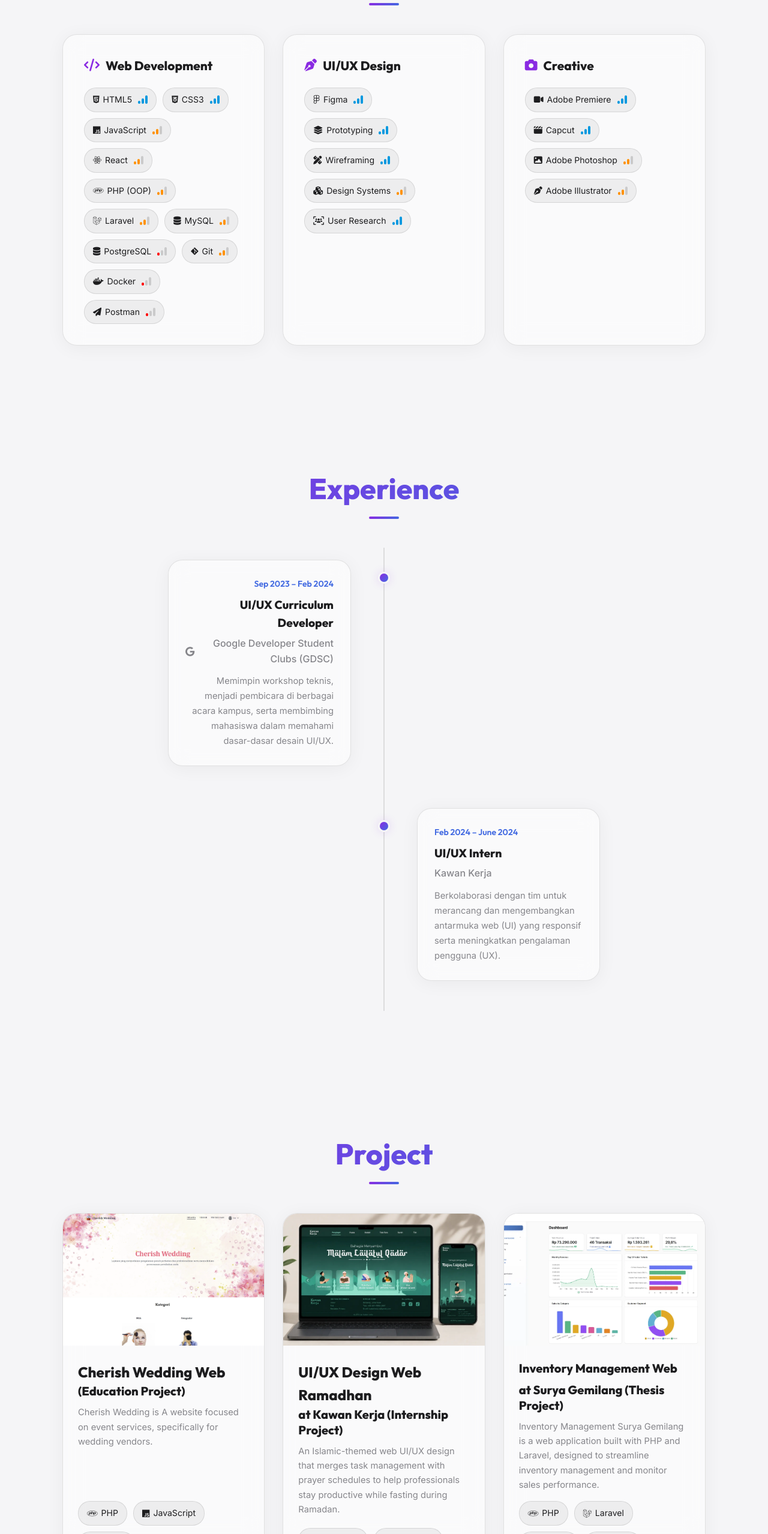
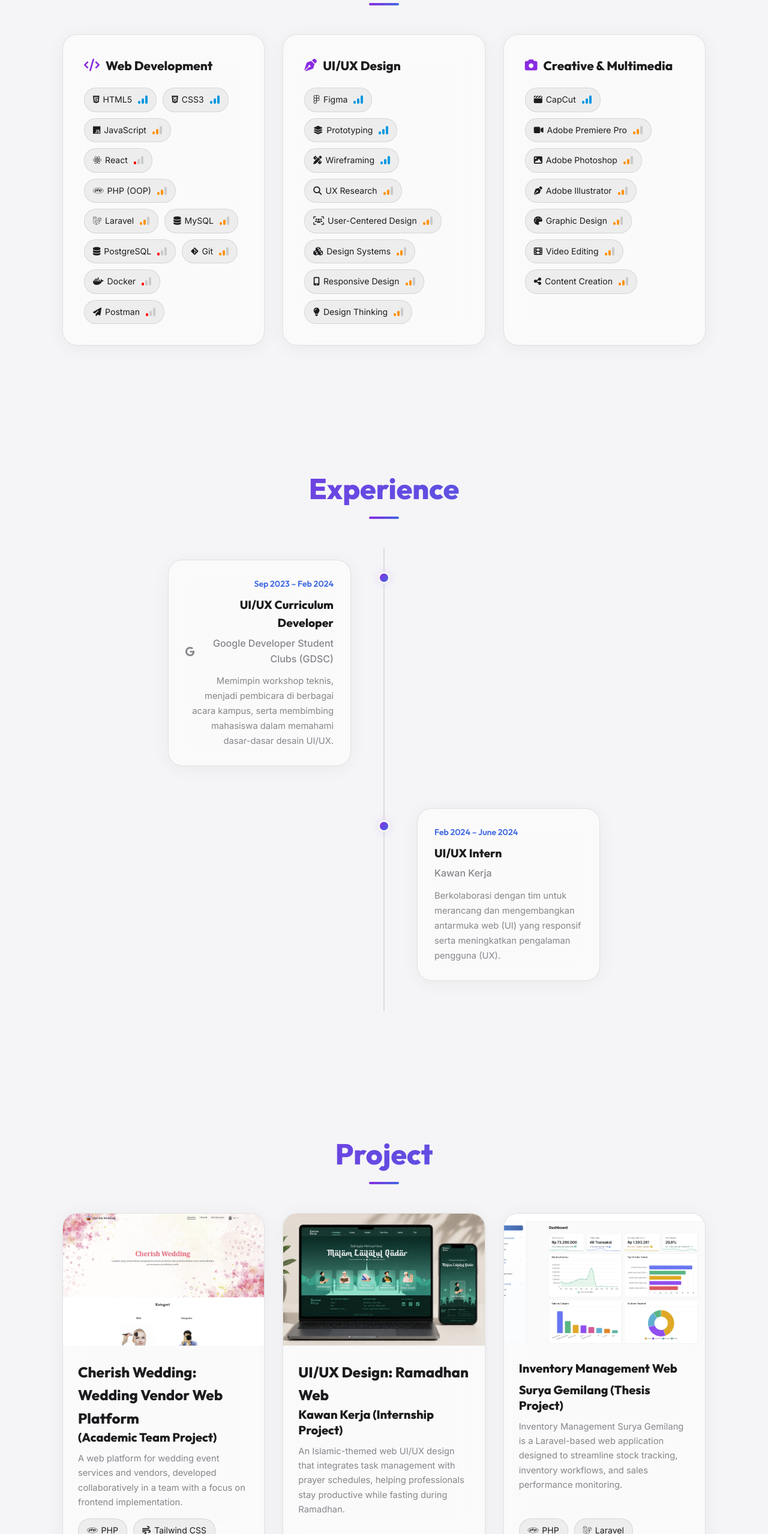
Before and after one commit to hafizfaiz/Portfolio, a plain HTML site: page index.html in a window 1280 px wide. Shown: the part 1800-4357 px from the top of the page at 60% size. Drawn offline with Linux system fonts and the light colour scheme.

Commit message:
Menambah Konten

```diff
--- a/index.html
+++ b/index.html
@@ -34,7 +34,8 @@
             <div class="hero-content">
                 <h3 class="hero-name-label">HAFIZH FAIZ</h3>
                 <h2 class="hero-name-full">FADHLURRAHMAN S. T.</h2>
-                <p class="hero-subtitle">A Fresh graduate in Informatics Engineering from Universitas Pasundan who is focusing on Junior Fullstack Web Development with a background in UI/UX Design.</p>
+                <p class="hero-subtitle">A Fresh graduate in Informatics Engineering from Universitas Pasundan who is
+                    focusing on Junior Fullstack Web Development with a background in UI/UX Design.</p>
                 <div class="hero-actions">
                     <a href="#about" class="btn">Explore More</a>
                     <a class="btn btn-outline" href="assets/HafizhFaizFadhlurrahman_CV.pdf" target="_blank">
@@ -117,124 +118,197 @@
         <section id="keahlian">
             <h2 class="section-title">Skills & Tools</h2>
             <div class="skills-container">
+
                 <div class="skill-category glass">
                     <h3><i class="fa-solid fa-code"></i> Web Development</h3>
                     <div class="skill-tags">
+
                         <span class="skill-tag" data-level="3">
                             <i class="fa-brands fa-html5"></i> HTML5
                             <span class="skill-level" aria-label="Expert">
                                 <span class="bar"></span><span class="bar"></span><span class="bar"></span>
                             </span>
                         </span>
-
                         <span class="skill-tag" data-level="3">
                             <i class="fa-brands fa-css3-alt"></i> CSS3
                             <span class="skill-level" aria-label="Expert">
                                 <span class="bar"></span><span class="bar"></span><span class="bar"></span>
                             </span>
                         </span>
-
                         <span class="skill-tag" data-level="2">
                             <i class="fa-brands fa-js"></i> JavaScript
                             <span class="skill-level" aria-label="Intermediate">
                                 <span class="bar"></span><span class="bar"></span><span class="bar"></span>
                             </span>
                         </span>
+                        <span class="skill-tag" data-level="1">
+                            <i class="fa-brands fa-react"></i> React
+                            <span class="skill-level" aria-label="Intermediate">
+                                <span class="bar"></span><span class="bar"></span><span class="bar"></span>
+                            </span>
+                        </span>
+                        <span class="skill-tag" data-level="2">
+                            <i class="fa-brands fa-php"></i> PHP (OOP)
+                            <span class="skill-level" aria-label="Intermediate">
+                                <span class="bar"></span><span class="bar"></span><span class="bar"></span>
+                            </span>
+                        </span>
+                        <span class="skill-tag" data-level="2">
+                            <i class="fa-brands fa-laravel"></i> Laravel
+                            <span class="skill-level" aria-label="Intermediate">
+                                <span class="bar"></span><span class="bar"></span><span class="bar"></span>
+                            </span>
+                        </span>
+                        <span class="skill-tag" data-level="2">
+                            <i class="fa-solid fa-database"></i> MySQL
+                            <span class="skill-level" aria-label="Intermediate">
+                                <span class="bar"></span><span class="bar"></span><span class="bar"></span>
+                            </span>
+                        </span>
+                        <span class="skill-tag" data-level="1">
+                            <i class="fa-solid fa-database"></i> PostgreSQL
+                            <span class="skill-level" aria-label="Intermediate">
+                                <span class="bar"></span><span class="bar"></span><span class="bar"></span>
+                            </span>
+                        </span>
+                        <span class="skill-tag" data-level="2">
+                            <i class="fa-brands fa-git-alt"></i> Git
+                            <span class="skill-level" aria-label="Intermediate">
+                                <span class="bar"></span><span class="bar"></span><span class="bar"></span>
+                            </span>
+                        </span>
+                        <span class="skill-tag" data-level="1">
+                            <i class="fa-brands fa-docker"></i> Docker
+                            <span class="skill-level" aria-label="Beginner">
+                                <span class="bar"></span><span class="bar"></span><span class="bar"></span>
+                            </span>
+                        </span>
+                        <span class="skill-tag" data-level="1">
+                            <i class="fa-solid fa-paper-plane"></i> Postman
+                            <span class="skill-level" aria-label="Beginner">
+                                <span class="bar"></span><span class="bar"></span><span class="bar"></span>
+                            </span>
+                        </span>
+
+                    </div>
+                </div>
+                <div class="skill-category glass">
+                    <h3><i class="fa-solid fa-pen-nib"></i> UI/UX Design</h3>
+                    <div class="skill-tags">
+
+                        <span class="skill-tag" data-level="3">
+                            <i class="fa-brands fa-figma"></i> Figma
+                            <span class="skill-level" aria-label="Advanced">
+                                <span class="bar"></span><span class="bar"></span><span class="bar"></span>
+                            </span>
+                        </span>
+
+                        <span class="skill-tag" data-level="3">
+                            <i class="fa-solid fa-layer-group"></i> Prototyping
+                            <span class="skill-level" aria-label="Advanced">
+                                <span class="bar"></span><span class="bar"></span><span class="bar"></span>
+                            </span>
+                        </span>
+
+                        <span class="skill-tag" data-level="3">
+                            <i class="fa-solid fa-pen-ruler"></i> Wireframing
+                            <span class="skill-level" aria-label="Advanced">
+                                <span class="bar"></span><span class="bar"></span><span class="bar"></span>
+                            </span>
+                        </span>
 
                         <span class="skill-tag" data-level="2">
-                            <i class="fa-brands fa-react"></i> React
+                            <i class="fa-solid fa-magnifying-glass"></i> UX Research
                             <span class="skill-level" aria-label="Intermediate">
                                 <span class="bar"></span><span class="bar"></span><span class="bar"></span>
                             </span>
                         </span>
 
                         <span class="skill-tag" data-level="2">
-                            <i class="fa-brands fa-php"></i> PHP (OOP)
+                            <i class="fa-solid fa-users-viewfinder"></i> User-Centered Design
                             <span class="skill-level" aria-label="Intermediate">
                                 <span class="bar"></span><span class="bar"></span><span class="bar"></span>
                             </span>
                         </span>
 
                         <span class="skill-tag" data-level="2">
-                            <i class="fa-brands fa-laravel"></i> Laravel
+                            <i class="fa-solid fa-cubes"></i> Design Systems
                             <span class="skill-level" aria-label="Intermediate">
                                 <span class="bar"></span><span class="bar"></span><span class="bar"></span>
                             </span>
                         </span>
 
                         <span class="skill-tag" data-level="2">
-                            <i class="fa-solid fa-database"></i> MySQL
+                            <i class="fa-solid fa-mobile-screen-button"></i> Responsive Design
+                            <span class="skill-level" aria-label="Intermediate">
+                                <span class="bar"></span><span class="bar"></span><span class="bar"></span>
+                            </span>
+                        </span>
+                        <span class="skill-tag" data-level="2">
+                            <i class="fa-solid fa-lightbulb"></i> Design Thinking
                             <span class="skill-level" aria-label="Intermediate">
                                 <span class="bar"></span><span class="bar"></span><span class="bar"></span>
                             </span>
                         </span>
 
-                        <span class="skill-tag" data-level="1">
-                            <i class="fa-solid fa-database"></i> PostgreSQL
+                    </div>
+                </div>
+<div class="skill-category glass">
+    <h3><i class="fa-solid fa-camera"></i> Creative & Multimedia</h3>
+    <div class="skill-tags">
+
+        <span class="skill-tag" data-level="3">
+            <i class="fa-solid fa-clapperboard"></i> CapCut
+            <span class="skill-level" aria-label="Advanced">
+                <span class="bar"></span><span class="bar"></span><span class="bar"></span>
+            </span>
+        </span>
+
+        <span class="skill-tag" data-level="2">
+            <i class="fa-solid fa-video"></i> Adobe Premiere Pro
             <span class="skill-level" aria-label="Intermediate">
                 <span class="bar"></span><span class="bar"></span><span class="bar"></span>
             </span>
         </span>
 
         <span class="skill-tag" data-level="2">
-                            <i class="fa-brands fa-git-alt"></i> Git
+            <i class="fa-solid fa-image"></i> Adobe Photoshop
             <span class="skill-level" aria-label="Intermediate">
                 <span class="bar"></span><span class="bar"></span><span class="bar"></span>
             </span>
         </span>
 
-                        <span class="skill-tag" data-level="1">
-                            <i class="fa-brands fa-docker"></i> Docker
+        <span class="skill-tag" data-level="2">
+            <i class="fa-solid fa-pen-nib"></i> Adobe Illustrator
             <span class="skill-level" aria-label="Beginner">
                 <span class="bar"></span><span class="bar"></span><span class="bar"></span>
             </span>
         </span>
 
-                        <span class="skill-tag" data-level="1">
-                            <i class="fa-solid fa-paper-plane"></i> Postman
-                            <span class="skill-level" aria-label="Beginner">
+        <span class="skill-tag" data-level="2">
+            <i class="fa-solid fa-palette"></i> Graphic Design
+            <span class="skill-level" aria-label="Intermediate">
                 <span class="bar"></span><span class="bar"></span><span class="bar"></span>
             </span>
         </span>
+
+        <span class="skill-tag" data-level="2">
+            <i class="fa-solid fa-film"></i> Video Editing
+            <span class="skill-level" aria-label="Intermediate">
+                <span class="bar"></span><span class="bar"></span><span class="bar"></span>
+            </span>
+        </span>
+
+        <span class="skill-tag" data-level="2">
+            <i class="fa-solid fa-share-nodes"></i> Content Creation
+            <span class="skill-level" aria-label="Intermediate">
+                <span class="bar"></span><span class="bar"></span><span class="bar"></span>
+            </span>
+        </span>
+
     </div>
 </div>
-                <div class="skill-category glass">
-                    <h3><i class="fa-solid fa-pen-nib"></i> UI/UX Design</h3>
-                    <div class="skill-tags">
-                        <span class="skill-tag" data-level="3"><i class="fa-brands fa-figma"></i> Figma<span
-                                class="skill-level" aria-label="Expert"><span class="bar"></span><span
-                                    class="bar"></span><span class="bar"></span></span></span>
-                        <span class="skill-tag" data-level="3"><i class="fa-solid fa-layer-group"></i> Prototyping<span
-                                class="skill-level" aria-label="Expert"><span class="bar"></span><span
-                                    class="bar"></span><span class="bar"></span></span></span>
-                        <span class="skill-tag" data-level="3"><i class="fa-solid fa-pen-ruler"></i> Wireframing<span
-                                class="skill-level" aria-label="Intermediate"><span class="bar"></span><span
-                                    class="bar"></span><span class="bar"></span></span></span>
-                        <span class="skill-tag" data-level="2"><i class="fa-solid fa-cubes"></i> Design Systems<span
-                                class="skill-level" aria-label="Intermediate"><span class="bar"></span><span
-                                    class="bar"></span><span class="bar"></span></span></span>
-                        <span class="skill-tag" data-level="3"><i class="fa-solid fa-users-viewfinder"></i> User
-                            Research<span class="skill-level" aria-label="Low"><span class="bar"></span><span
-                                    class="bar"></span><span class="bar"></span></span></span>
-                    </div>
-                </div>
-                <div class="skill-category glass">
-                    <h3><i class="fa-solid fa-camera"></i> Creative</h3>
-                    <div class="skill-tags">
-                        <span class="skill-tag" data-level="3"><i class="fa-solid fa-video"></i> Adobe Premiere<span
-                                class="skill-level" aria-label="Intermediate"><span class="bar"></span><span
-                                    class="bar"></span><span class="bar"></span></span></span>
-                        <span class="skill-tag" data-level="3"><i class="fa-solid fa-clapperboard"></i> Capcut<span
-                                class="skill-level" aria-label="Expert"><span class="bar"></span><span
-                                    class="bar"></span><span class="bar"></span></span></span>
-                        <span class="skill-tag" data-level="2"><i class="fa-solid fa-image"></i> Adobe Photoshop<span
-                                class="skill-level" aria-label="Intermediate"><span class="bar"></span><span
-                                    class="bar"></span><span class="bar"></span></span></span>
-                        <span class="skill-tag" data-level="2"><i class="fa-solid fa-pen-nib"></i> Adobe
-                            Illustrator<span class="skill-level" aria-label="Low"><span class="bar"></span><span
-                                    class="bar"></span><span class="bar"></span></span></span>
-                    </div>
-                </div>
+
             </div>
         </section>
 
@@ -283,12 +357,14 @@
                 <div class="project-card glass">
                     <img src="assets/Cherish Wedding.webp" alt="Analytics Dashboard" class="project-img">
                     <div class="project-info">
-                        <h2>Cherish Wedding Web</h2>
-                        <h3 class="project-subtitle">(Education Project)</h3>
-                        <p>Cherish Wedding is A website focused on event services, specifically for wedding vendors.</p>
+                        <h2>Cherish Wedding: Wedding Vendor Web Platform</h2>
+                        <h3 class="project-subtitle">(Academic Team Project)</h3>
+                        <p>A web platform for wedding event services and vendors, developed collaboratively in a team
+                            with a focus on frontend implementation.</p>
                         <div class="skill-tags">
                             <span class="skill-tag"><i class="fa-brands fa-php"></i> PHP</span>
-                            <span class="skill-tag"><i class="fa-brands fa-js"></i> JavaScript</span>
+                            <span class="skill-tag"><i class="fa-solid fa-wind"></i> Tailwind CSS</span>
+                            <span class="skill-tag"><i class="fa-solid fa-play"></i> Flowbite</span>
                             <span class="skill-tag"><i class="fa-solid fa-database"></i> My Sql</span>
                         </div>
                         <div class="project-links">
@@ -302,9 +378,9 @@
                             </a>
                         </div>
                         <div class="project-links">
-                            <a href="javascript:void(0);" onclick="openImageModal('assets/mysql.webp')"
+                            <a href="javascript:void(0);" onclick="openImageModal('assets/CherishWeddingDB.webp')"
                                 class="link-demo">
-                                <i class="fa-solid fa-eye"></i> MySql Database
+                                <i class="fa-solid fa-database"></i> MySql Database
                             </a>
                             <a href="javascript:void(0);" onclick="openImageModal('assets/GithubTeamCollab.webp')"
                                 class="link-code">
@@ -316,10 +392,10 @@
                 <div class="project-card glass">
                     <img src="assets/Ramadhan.webp" alt="Wellness App UI" class="project-img">
                     <div class="project-info">
-                                <h2>UI/UX Design Web Ramadhan</h2>
-                                <h3 class="project-subtitle">at Kawan Kerja (Internship Project)</h3>
-                                <p>An Islamic-themed web UI/UX design that merges task management with prayer schedules to help
-                                    professionals stay productive while fasting during Ramadan.</p>
+                        <h2>UI/UX Design: Ramadhan Web</h2>
+                        <h3 class="project-subtitle">Kawan Kerja (Internship Project)</h3>
+                        <p>An Islamic-themed web UI/UX design that integrates task management with prayer schedules,
+                            helping professionals stay productive while fasting during Ramadhan.</p>
                         <div class="skill-tags">
                             <span class="skill-tag"><i class="fa-brands fa-figma"></i> Wireframe</span>
                             <span class="skill-tag"><i class="fa-solid fa-palette"></i> UI Design</span>
@@ -331,15 +407,9 @@
                                 class="link-demo">
                                 <i class="fa-solid fa-eye"></i> Preview
                             </a>
-                                    <a href="javascript:void(0);" onclick="openImageModal('assets/Figma.webp')"
+                            <a href="https://www.figma.com/design/Z9HHGWl6I5S4HkOANYqlnh/Untitled?node-id=14-2&m=dev&t=BWlbjGQdrkL6rGVH-1"
                                 class="link-code">
                                 <i class="fa-brands fa-figma"></i> Figma
-                                    </a>
-                                </div>
-                                <div class="project-links">
-                                    <a href="javascript:void(0);" onclick="openImageModal('assets/Ramadhan.webp')"
-                                        class="link-demo">
-                                        <i class="fa-solid fa-eye"></i> Preview
                             </a>
                         </div>
                     </div>
@@ -348,13 +418,12 @@
                     <img src="assets/SuryaGemilang.webp" alt="Analytics Dashboard" class="project-img">
                     <div class="project-info">
                         <h3>Inventory Management Web</h3>
-                        <h3 class="project-subtitle">at Surya Gemilang (Thesis Project)</h3>
-                        <p>Inventory Management Surya Gemilang is a web application built with PHP and Laravel, designed
-                            to streamline inventory management and monitor sales performance.</p>
+                        <h3 class="project-subtitle">Surya Gemilang (Thesis Project)</h3>
+                        <p>Inventory Management Surya Gemilang is a Laravel-based web application designed to streamline
+                            stock tracking, inventory workflows, and sales performance monitoring.</p>
                         <div class="skill-tags">
                             <span class="skill-tag"><i class="fa-brands fa-php"></i> PHP</span>
                             <span class="skill-tag"><i class="fa-brands fa-laravel"></i> Laravel</span>
-                            <span class="skill-tag"><i class="fa-brands fa-node-js"></i> Node.js</span>
                             <span class="skill-tag"><i class="fa-solid fa-database"></i> My Sql</span>
                         </div>
                         <div class="project-links">
@@ -364,17 +433,52 @@
                             </a>
                             <a href="https://github.com/hafizfaiz/SuryaGemilang" target="_blank"
                                 rel="noopener noreferrer" class="link-code">
-                                <i class="fa-brands fa-github"></i> Kode
+                                <i class="fa-brands fa-github"></i> Code
                             </a>
                         </div>
                         <div class="project-links">
                             <a href="javascript:void(0);" onclick="openImageModal('assets/mysql.webp')"
                                 class="link-demo">
-                                <i class="fa-solid fa-eye"></i> MySql Database
+                                <i class="fa-solid fa-database"></i> MySql Database
                             </a>
                             <a href="javascript:void(0);" onclick="openImageModal('assets/DiagramClass.webp')"
                                 class="link-code">
                                 <i class="fa-solid fa-eye"></i> Class Diagram
+                            </a>
+                        </div>
+                    </div>
+                </div>
+                <div class="project-card glass">
+                    <img src="assets/homepage.webp" alt="Gudang Dashboard" class="project-img">
+                    <div class="project-info">
+                        <h3>GudangKu</h3>
+                        <h3 class="project-subtitle">(Dummy Project)</h3>
+                        <p>A web-based inventory management application built with React, JavaScript, and Laravel (PHP)
+                            to track and manage stock.</p>
+                        <div class="skill-tags">
+                            <span class="skill-tag"><i class="fa-brands fa-react"></i> React</span>
+                            <span class="skill-tag"><i class="fa-brands fa-laravel"></i> Laravel</span>
+                            <span class="skill-tag"><i class="fa-brands fa-php"></i> PHP</span>
+                            <span class="skill-tag"><i class="fa-solid fa-database"></i> PostgreSQL</span>
+                        </div>
+                        <div class="project-links">
+                            <a href="javascript:void(0);" onclick="openImageModal('assets/ProductGudangKu.webp')"
+                                class="link-demo">
+                                <i class="fa-solid fa-eye"></i> Preview Web
+                            </a>
+                            <a href="https://github.com/hafizfaiz/GudangKu" target="_blank" rel="noopener noreferrer"
+                                class="link-code">
+                                <i class="fa-brands fa-github"></i> Code
+                            </a>
+                        </div>
+                        <div class="project-links">
+                            <a href="javascript:void(0);" onclick="openImageModal('assets/PostgreSQL.webp')"
+                                class="link-demo">
+                                <i class="fa-solid fa-database"></i> PostgreSQL Database
+                            </a>
+                            <a href="javascript:void(0);" onclick="openImageModal('assets/Docker.webp')"
+                                class="link-code">
+                                <i class="fa-brands fa-docker"></i> Docker
                             </a>
                         </div>
                     </div>
```
Also changed, not shown: assets/CherishWeddingDB.webp (added), assets/Docker.webp (added), assets/PostgreSQL.webp (added), assets/ProductGudangKu.webp (added), assets/homepage.webp (added). Lines whose indentation alone changed are shown as unchanged.
